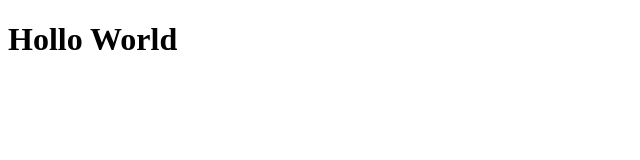
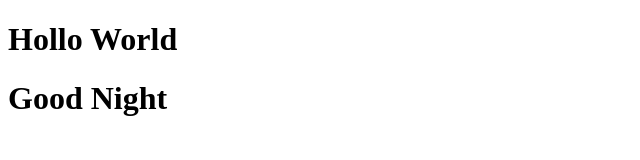
Before and after one commit to kanta-sunabaco-school/git-test-55th, a plain HTML site: page index.html in a window 1280 px wide. Shown: the whole page, without its empty margins (0-640 px from the left). Drawn offline with Linux system fonts and the light colour scheme.

Commit message:
kantaブランチを作成

```diff
--- a/index.html
+++ b/index.html
@@ -7,5 +7,6 @@
 </head>
 <body>
     <h1>Hollo World</h1>
+    <h1>Good Night</h1>
 </body>
 </html>
```
